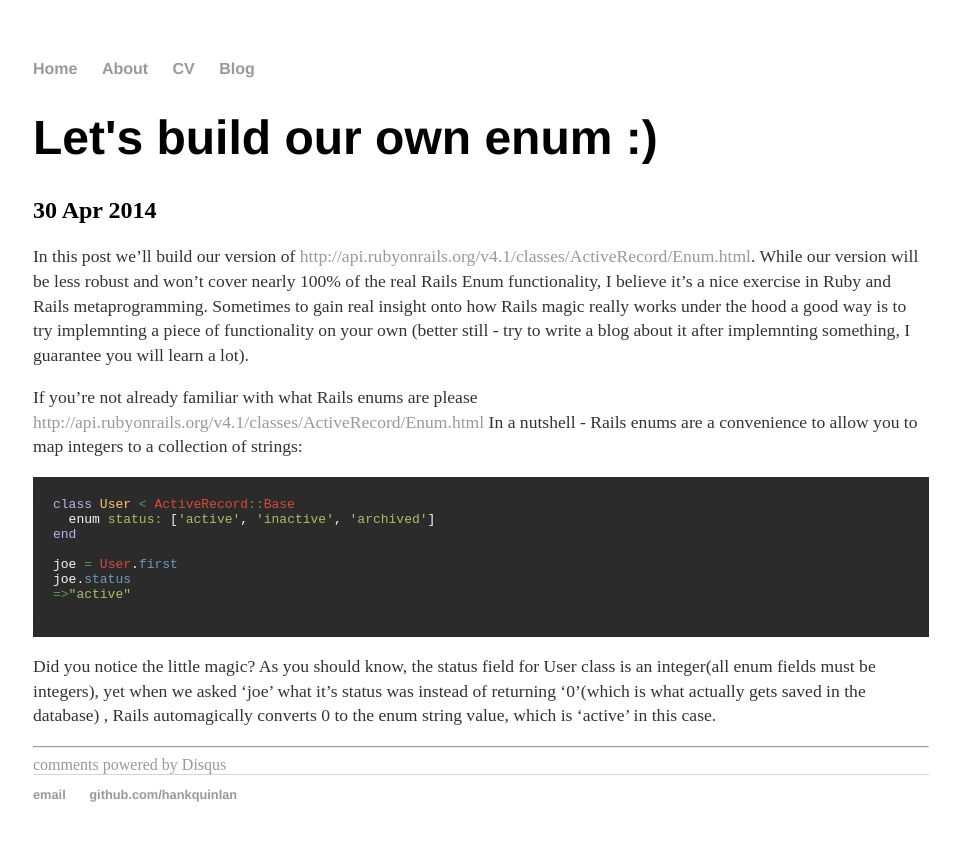
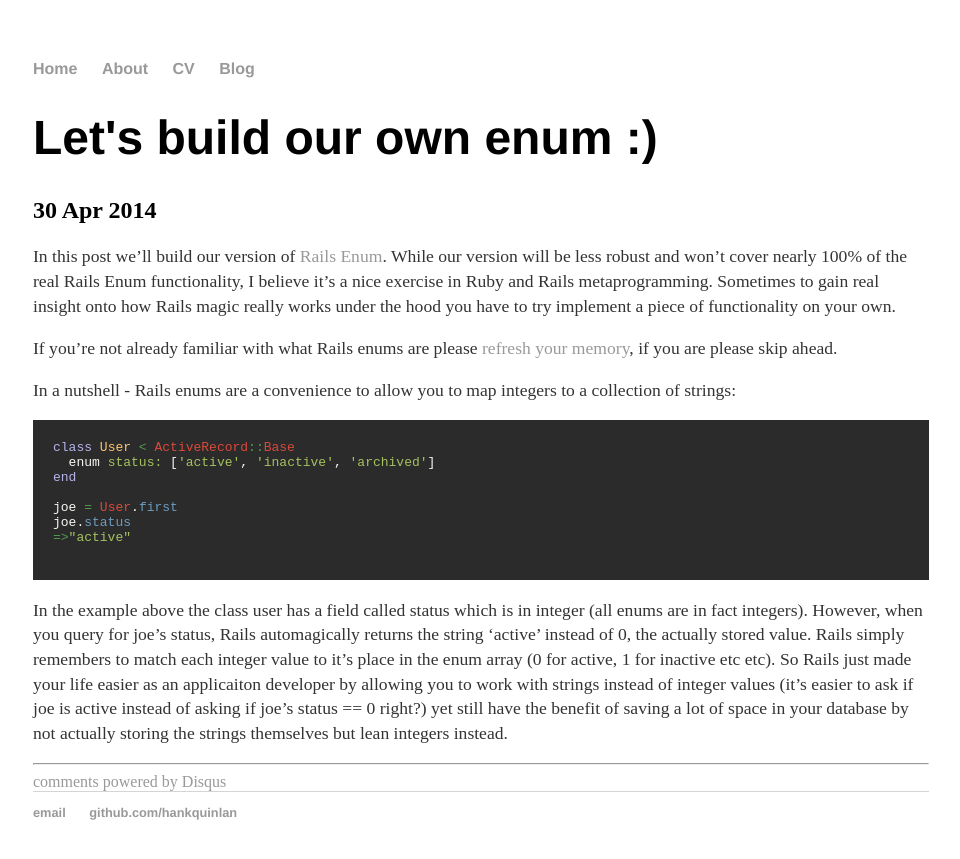
Before and after one commit to yoelblum/yoelblum.github.io, a Jekyll site: the page built from _posts/2015-04-30-rails-enum-from-scratch.md, in a window 1280 px wide. Shown: the top 859 px of the page, without its empty margins (159-1119 px from the left). Built offline with Jekyll 4.4.1, drawn with Linux system fonts in a browser that asks for light colours; comment, search, counter and statistics services are not loaded.

Commit message:
Update 2015-04-30-rails-enum-from-scratch.md

````diff
--- a/_posts/2015-04-30-rails-enum-from-scratch.md
+++ b/_posts/2015-04-30-rails-enum-from-scratch.md
@@ -3,9 +3,10 @@ layout: post
 title: "Let's build our own enum :)"
 date: 2014-04-30
 ---
-In this post we'll build our version of  [http://api.rubyonrails.org/v4.1/classes/ActiveRecord/Enum.html](Rails Enum). While our version will be less robust and won't cover nearly 100% of the real Rails Enum functionality, I believe it's a nice exercise in Ruby and Rails metaprogramming. Sometimes to gain real insight onto how Rails magic really works under the hood a good way is to try implemnting a piece of functionality on your own (better still - try to write a blog about it after implemnting something, I guarantee you will learn a lot).
+In this post we'll build our version of [Rails Enum](http://api.rubyonrails.org/v4.1/classes/ActiveRecord/Enum.html). While our version will be less robust and won't cover nearly 100% of the real Rails Enum functionality, I believe it's a nice exercise in Ruby and Rails metaprogramming. Sometimes to gain real insight onto how Rails magic really works under the hood you have to try implement a piece of functionality on your own.
 
-If you're not already familiar with what Rails enums are please [http://api.rubyonrails.org/v4.1/classes/ActiveRecord/Enum.html](refresh your memory)
+If you're not already familiar with what Rails enums are please [refresh your memory](http://api.rubyonrails.org/v4.1/classes/ActiveRecord/Enum.html), if you are please skip ahead.
+
 In a nutshell - Rails enums are a convenience to allow you to map integers to a collection of strings:
 
 ```ruby
@@ -18,4 +19,5 @@ joe.status
 =>"active"
 
 ```
-Did you notice the little magic? As you should know, the status field for User class is an integer(all enum fields must be integers), yet when we asked 'joe' what it's status was instead of returning '0'(which is what actually gets saved in the database) , Rails automagically converts 0 to the enum string value, which is 'active' in this case.
+In the example above the class user has a field called status which is in integer (all enums are in fact integers). However, when you query for joe's status, Rails automagically returns the string 'active' instead of 0, the actually stored value. Rails simply remembers to match each integer value to it's place in the enum array (0 for active, 1 for inactive etc etc).
+So Rails just made your life easier as an applicaiton developer by allowing you to work with strings instead of integer values (it's easier to ask if joe is active instead of asking if joe's status == 0 right?) yet still have the benefit of saving a lot of space in your database by not actually storing the strings themselves but lean integers instead.
````
